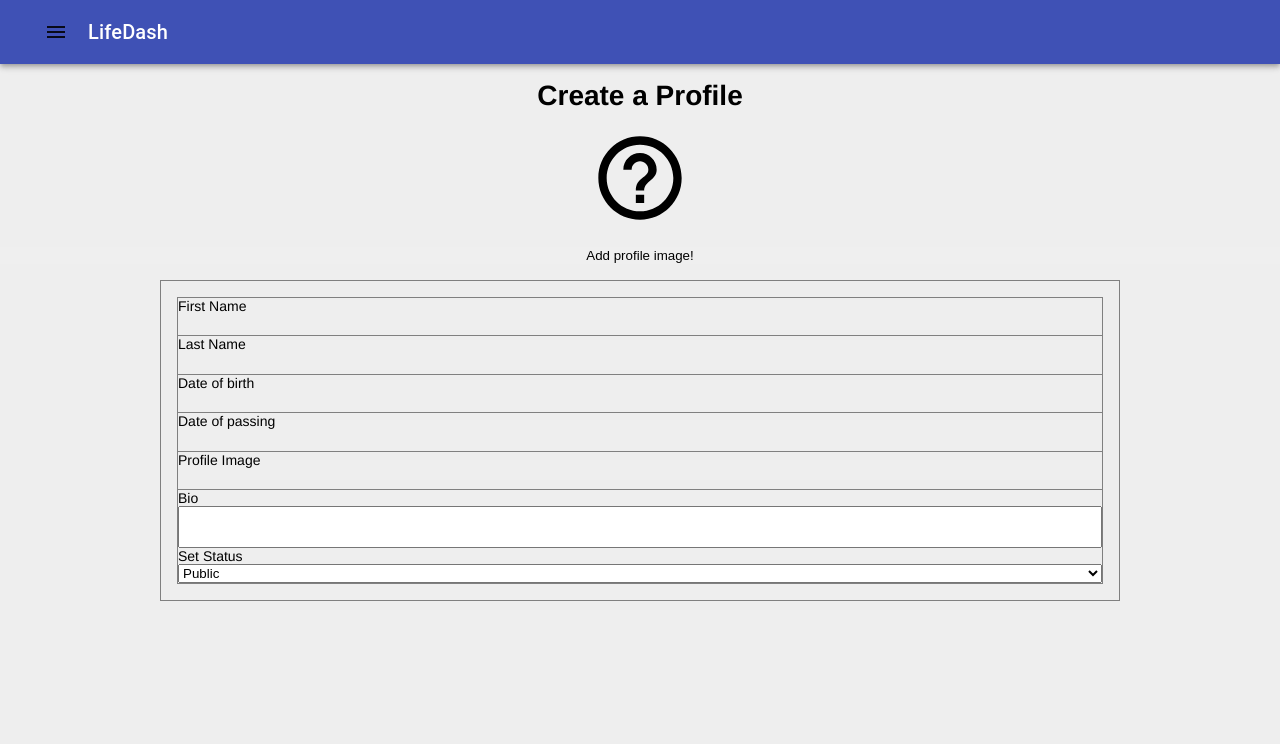
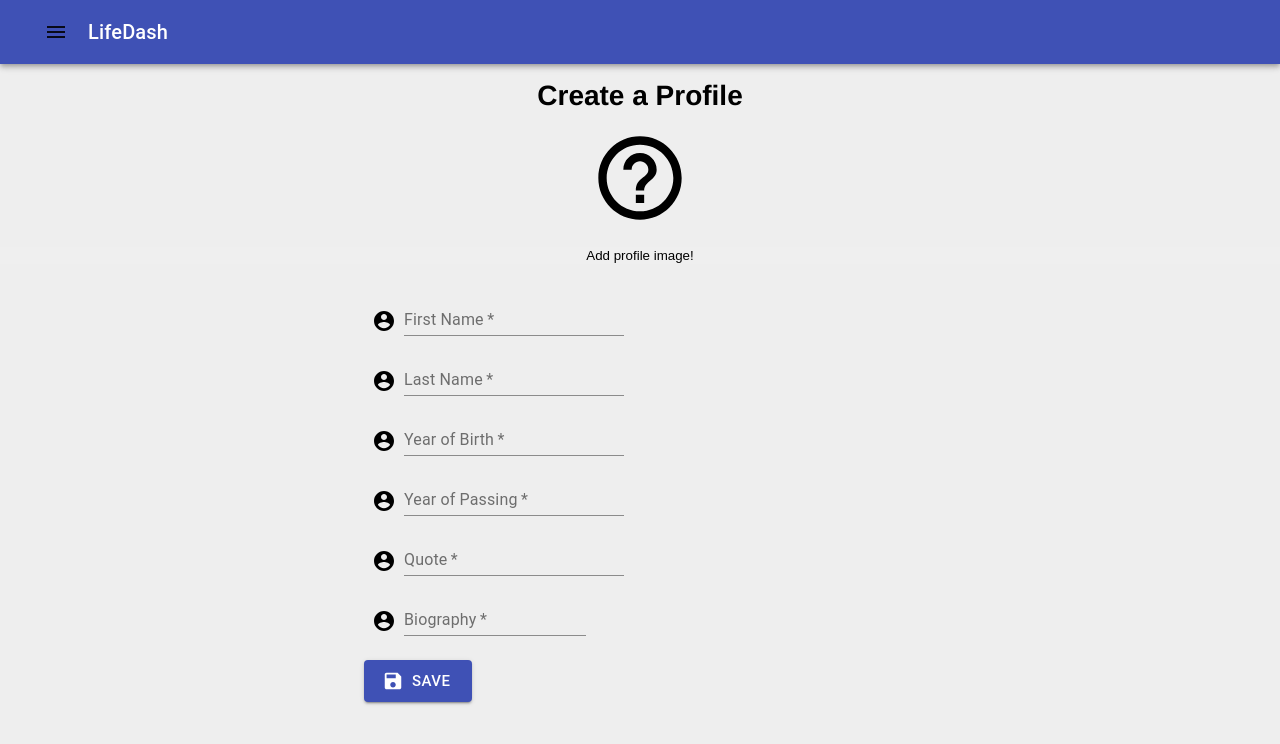
Before and after one commit to kjwallac/LifeDash, a React (Create React App) app in the folder client/: page /profile/create in a window 1280 px wide. Shown: the top 744 px of the page. Built offline with nearby package versions, Linux system fonts and the light colour scheme.

Commit message:
attempting to add profile form upload

```diff
--- a/client/src/components/Form.js
+++ b/client/src/components/Form.js
@@ -1,14 +1,20 @@
 import React, { useState } from "react";
-import ReactDOM from "react-dom";
+// import ReactDOM from "react-dom";
 import { makeStyles } from "@material-ui/core/styles";
-import Input from "@material-ui/core/Input";
-import InputLabel from "@material-ui/core/InputLabel";
-import InputAdornment from "@material-ui/core/InputAdornment";
-import FormControl from "@material-ui/core/FormControl";
+// import Input from "@material-ui/core/Input";
+// import InputLabel from "@material-ui/core/InputLabel";
+// import InputAdornment from "@material-ui/core/InputAdornment";
+// import FormControl from "@material-ui/core/FormControl";
 import TextField from "@material-ui/core/TextField";
 import Grid from "@material-ui/core/Grid";
 import AccountCircle from "@material-ui/icons/AccountCircle";
-import AddPhotoAlternateRoundedIcon from "@material-ui/icons/AddPhotoAlternateRounded";
+// import AddPhotoAlternateRoundedIcon from "@material-ui/icons/AddPhotoAlternateRounded";
+import Button from "@material-ui/core/Button";
+import ButtonGroup from "@material-ui/core/ButtonGroup";
+import SaveIcon from "@material-ui/icons/Save";
+import { executeApiRequest } from "../utils/apiHelper";
+import Container from "@material-ui/core/Container";
+// import CssBaseline from "@material-ui/core/CssBaseline";
 
 const useStyles = makeStyles((theme) => ({
   root: {
@@ -28,22 +34,43 @@ const useStyles = makeStyles((theme) => ({
 export default function Form() {
   const classes = useStyles();
 
-  const [fields, setFields] = useState([{ value: null }]);
+  const [profile, setProfile] = useState({
+    firstName: "",
+    lastName: "",
+    bornDate: "",
+    deathDate: "",
+    quote: "",
+    bio: "",
+  });
 
-  function handleChange(i, event) {
-    const values = [...fields];
-    values[i].value = event.target.value;
-    setFields(values);
+  function genOnFieldChange(fieldName) {
+    debugger;
+    return (event) => {
+      const newProfile = { ...profile, [fieldName]: event.target.value };
+      setProfile(newProfile);
+    };
   }
 
-  function handleAdd() {
-    const values = [...fields];
-    values.push({ value: null });
-    setFields(values);
+  async function submitProfile() {
+    executeApiRequest("api/profile/create", "POST", profile);
   }
+
+  // start adds additional input fields for photo links
+  // function handleChange(i, event) {
+  //   const values = [...fields];
+  //   values[i].value = event.target.value;
+  //   setFields(values);
+  // }
+  // function handleAdd() {
+  //   const values = [...fields];
+  //   values.push({ value: null });
+  //   setFields(values);
+  // }
+  // end adds additional input fields for photo links
 
   return (
     <>
+      <Container maxWidth="sm">
         <div className={classes.margin}>
           <Grid container spacing={1} alignItems="flex-end" fullWidth>
             <Grid item>
@@ -59,7 +86,8 @@ export default function Form() {
                 input
                 type="text"
                 required="true"
-              fullWidth
+                value={profile.firstName}
+                onChange={genOnFieldChange("firstName")}
               />
             </Grid>
           </Grid>
@@ -78,6 +106,9 @@ export default function Form() {
                 label="Last Name"
                 input
                 type="text"
+                required="true"
+                value={profile.lastName}
+                onChange={genOnFieldChange("lastName")}
               />
             </Grid>
           </Grid>
@@ -95,6 +126,10 @@ export default function Form() {
                 id="bornDate"
                 label="Year of Birth"
                 type="number"
+                required="true"
+                value={profile.bornDate}
+                onChange={genOnFieldChange("bornDate")}
+
               />
             </Grid>
           </Grid>
@@ -105,7 +140,13 @@ export default function Form() {
               <AccountCircle />
             </Grid>
             <Grid item>
-            <TextField id="bornDate" label="Year of Passing" />
+              <TextField
+                id="deathDate"
+                label="Year of Passing"
+                required="true"
+                value={profile.deathDate}
+                onChange={genOnFieldChange("deathDate")}
+              />
             </Grid>
           </Grid>
         </div>
@@ -115,18 +156,13 @@ export default function Form() {
               <AccountCircle />
             </Grid>
             <Grid item>
-            <TextField id="input-with-icon-grid" label="Year of Birth" />
-          </Grid>
-        </Grid>
-      </div>
-
-      <div className={classes.margin}>
-        <Grid container spacing={1} alignItems="flex-end">
-          <Grid item>
-            <AccountCircle />
-          </Grid>
-          <Grid item>
-            <TextField id="input-with-icon-grid" label="Quote" />
+              <TextField
+                id="quote"
+                label="Quote"
+                required="true"
+                value={profile.quote}
+                onChange={genOnFieldChange("quote")}
+              />
             </Grid>
           </Grid>
         </div>
@@ -138,9 +174,12 @@ export default function Form() {
             </Grid>
             <Grid item>
               <TextField
-              id="input-with-icon-grid"
+                id="bio"
                 label="Biography"
-              fullWidth
+                required="true"
+                value={profile.bio}
+                onChange={genOnFieldChange("bio")}
+
                 multiline
               >
                 <input />
@@ -149,7 +188,7 @@ export default function Form() {
           </Grid>
         </div>
         {/* begin code to duplicate each time new photo is click */}
-      {fields.map((field, idx) => {
+        {/* {fields.map((field, idx) => {
           return (
             <div key={`${field}-${idx}`} className={classes.margin}>
               <Grid container spacing={1} alignItems="flex-end">
@@ -172,8 +211,26 @@ export default function Form() {
               </Grid>
             </div>
           );
-      })}
+        })} */}
         {/* end code to duplicate each time new photo is click */}
+        <Grid className={classes.buttonRoot} item xs={3}>
+          <ButtonGroup
+            color="primary"
+            aria-label="outlined primary button group"
+          >
+            <Button
+              variant="contained"
+              color="primary"
+              size="large"
+              className={classes.button}
+              startIcon={<SaveIcon />}
+              onClick={submitProfile}
+            >
+              Save
+            </Button>
+          </ButtonGroup>
+        </Grid>
+      </Container>
     </>
   );
 }
--- a/client/src/pages/Create/CreateProfile.js
+++ b/client/src/pages/Create/CreateProfile.js
@@ -1,5 +1,6 @@
 import "./CreateProfile.css";
 import HelpOutlineIcon from "@material-ui/icons/HelpOutline";
+import Form from "../../components/Form";
 
 export const CreateProfile = () => {
   return (
@@ -14,31 +15,8 @@ export const CreateProfile = () => {
         }}
       />
       <button>Add profile image!</button>
-      <div className="card-container">
-        <div className="card">
-          <div className="card-body">
-            <div className="form-group">
-              <label htmlFor="firstName">First Name</label>
-              <input type="text" maxLength="25" id="firstName" />
-              <label htmlFor="lastName">Last Name</label>
-              <input type="text" maxLength="30" />
-              <label htmlFor="bornDate">Date of birth</label>
-              <input type="number" min="0500" max="9999" />
-              <label htmlFor="deathDate">Date of passing</label>
-              <input type="number" min="0500" max="9999" />
-              <label htmlFor="profileImage">Profile Image</label>
-              <input type="text" />
-              <label htmlFor="bio">Bio</label>
-              <textarea name="bio" id="bio"></textarea>
-              <label htmlFor="status">Set Status</label>
-              <select name="status" id="status">
-                <option value="public">Public</option>
-                <option value="Private">Private</option>
-              </select>
-            </div>
-          </div>
-        </div>
-      </div>
+
+      <Form />
     </div>
   );
 };
```
Also changed, not shown: 1 other file (tests, documents, lock files or other folders). Lines whose indentation alone changed are shown as unchanged.
